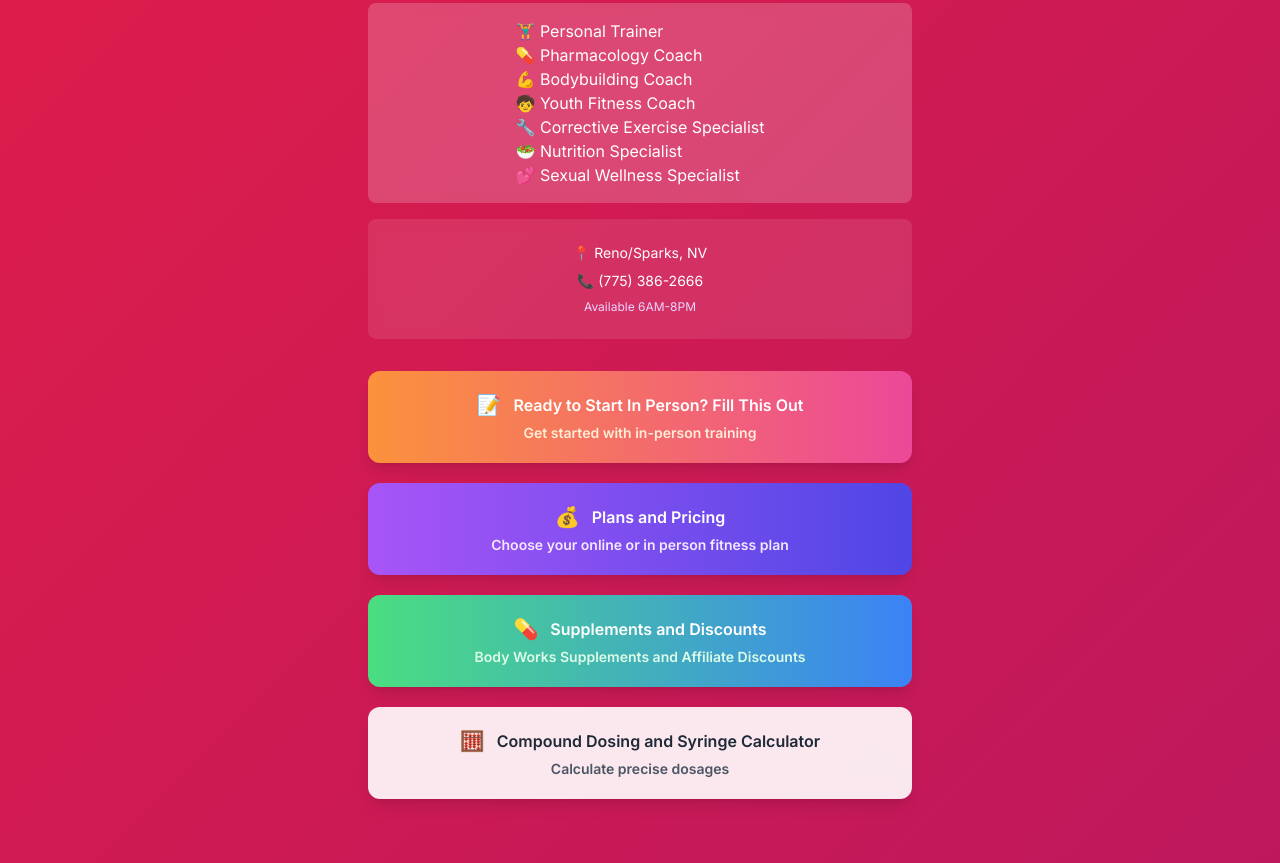
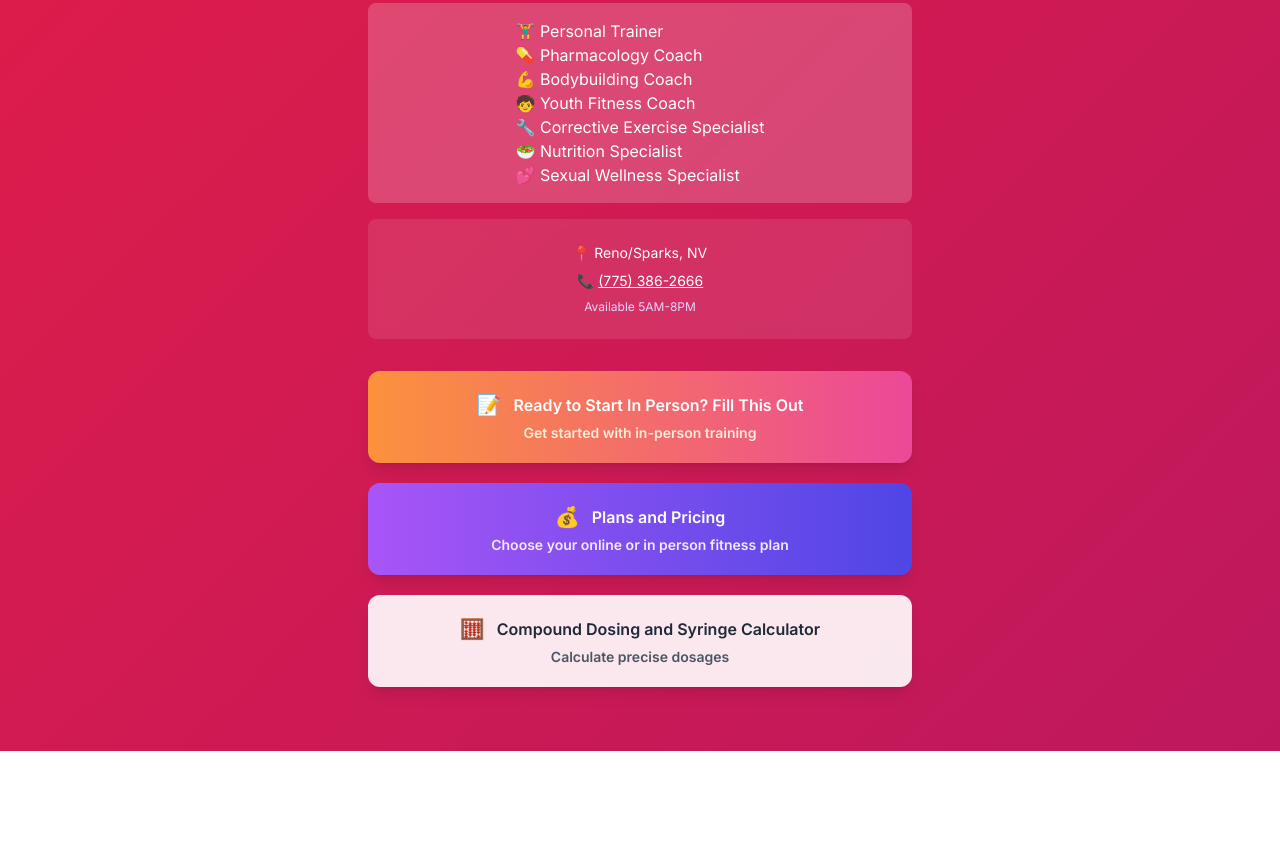
Before and after one commit to KaizenInnovations/BodyWorksMenu, a plain HTML site: page index.html in a window 1280 px wide. Shown: the part 311-1174 px from the top of the page. After the commit the page ends 1062 px from the top, so only its background shows below. Drawn offline with nearby package versions, Linux system fonts and the light colour scheme.

Commit message:
index.html

```diff
--- a/index.html
+++ b/index.html
@@ -64,8 +64,8 @@
             </div>
             <div class="bg-white/10 backdrop-blur-sm rounded-lg p-4 lg:p-6 text-white text-center">
                 <p class="text-sm mb-2">📍 Reno/Sparks, NV</p>
-                <p class="text-sm mb-2">📞 (775) 386-2666</p>
-                <p class="text-xs text-purple-200">Available 6AM-8PM</p>
+                <p class="text-sm mb-2">📞 <a href="tel:+17753862666" class="hover:text-green-300 transition-colors underline">(775) 386-2666</a></p>
+                <p class="text-xs text-purple-200">Available 5AM-8PM</p>
             </div>
         </div>
 
@@ -87,13 +87,7 @@
                 <p class="text-sm text-purple-100 mt-1">Choose your online or in person fitness plan</p>
             </a>
 
-            <a href="https://kaizeninnovations.github.io/BodyWorksMenuSupplements/" class="link-button block w-full bg-gradient-to-r from-green-400 to-blue-500 hover:from-green-500 hover:to-blue-600 text-white font-semibold py-4 lg:py-5 px-6 lg:px-8 rounded-xl text-center shadow-lg">
-                <div class="flex items-center justify-center space-x-3">
-                    <span class="text-xl">💊</span>
-                    <span>Supplements and Discounts</span>
-                </div>
-                <p class="text-sm text-green-100 mt-1">Body Works Supplements and Affiliate Discounts</p>
-            </a>
+
 
             <a href="https://kaizeninnovations.github.io/Compound-Tracker-Dosage-Calculator/" class="link-button block w-full bg-white/90 hover:bg-white text-gray-800 font-semibold py-4 lg:py-5 px-6 lg:px-8 rounded-xl text-center shadow-lg">
                 <div class="flex items-center justify-center space-x-3">
@@ -177,5 +171,5 @@
             }
         });
     </script>
-<script>(function(){function c(){var b=a.contentDocument||a.contentWindow.document;if(b){var d=b.createElement('script');d.innerHTML="window.__CF$cv$params={r:'96ca047e84fecb8a',t:'MTc1NDc3MTQ5MS4wMDAwMDA='};var a=document.createElement('script');a.nonce='';a.src='/cdn-cgi/challenge-platform/scripts/jsd/main.js';document.getElementsByTagName('head')[0].appendChild(a);";b.getElementsByTagName('head')[0].appendChild(d)}}if(document.body){var a=document.createElement('iframe');a.height=1;a.width=1;a.style.position='absolute';a.style.top=0;a.style.left=0;a.style.border='none';a.style.visibility='hidden';document.body.appendChild(a);if('loading'!==document.readyState)c();else if(window.addEventListener)document.addEventListener('DOMContentLoaded',c);else{var e=document.onreadystatechange||function(){};document.onreadystatechange=function(b){e(b);'loading'!==document.readyState&&(document.onreadystatechange=e,c())}}}})();</script></body>
+<script>(function(){function c(){var b=a.contentDocument||a.contentWindow.document;if(b){var d=b.createElement('script');d.innerHTML="window.__CF$cv$params={r:'97fc220696aecf65',t:'MTc1Nzk4MTM0My4wMDAwMDA='};var a=document.createElement('script');a.nonce='';a.src='/cdn-cgi/challenge-platform/scripts/jsd/main.js';document.getElementsByTagName('head')[0].appendChild(a);";b.getElementsByTagName('head')[0].appendChild(d)}}if(document.body){var a=document.createElement('iframe');a.height=1;a.width=1;a.style.position='absolute';a.style.top=0;a.style.left=0;a.style.border='none';a.style.visibility='hidden';document.body.appendChild(a);if('loading'!==document.readyState)c();else if(window.addEventListener)document.addEventListener('DOMContentLoaded',c);else{var e=document.onreadystatechange||function(){};document.onreadystatechange=function(b){e(b);'loading'!==document.readyState&&(document.onreadystatechange=e,c())}}}})();</script></body>
 </html>
```
